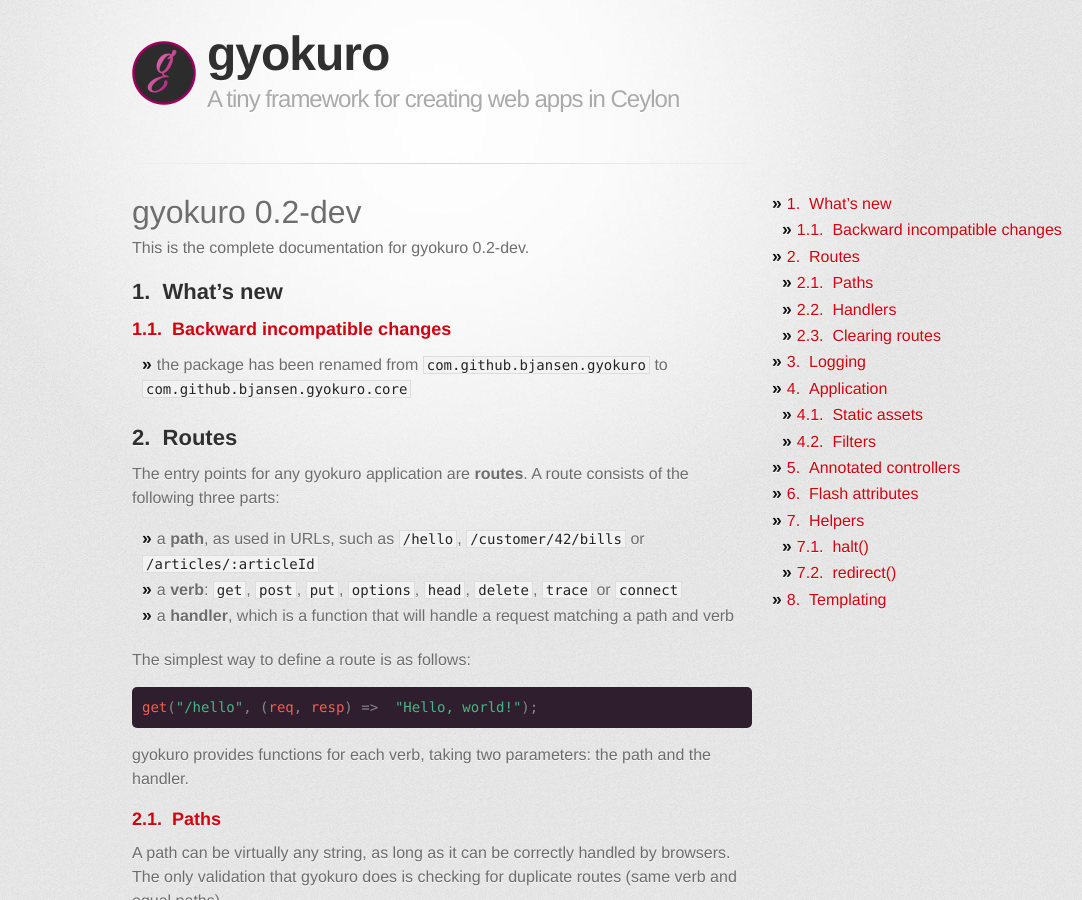
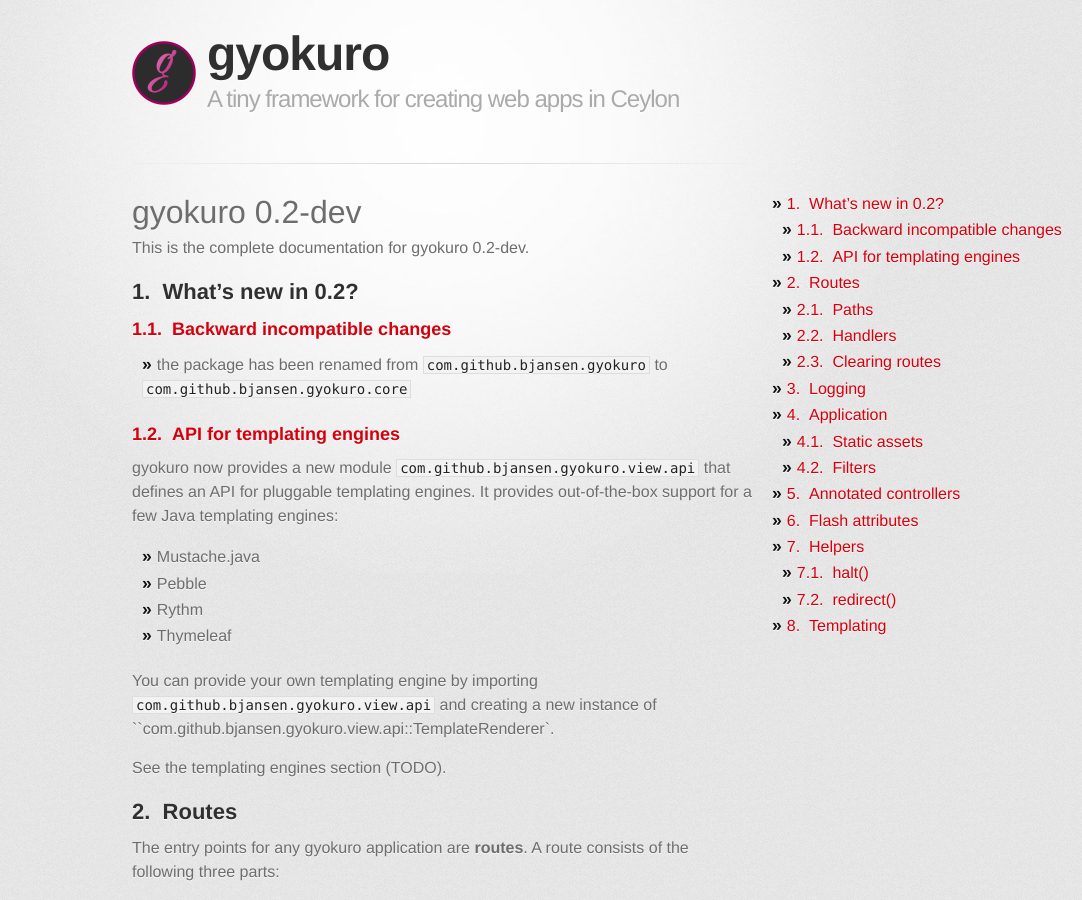
Before and after one commit to bjansen/gyokuro, a Jekyll site: the page built from doc/0.2/index.md, in a window 1280 px wide and 900 px high. Shown: the whole window, without its empty margins (198-1280 px from the left). Built offline with Jekyll 4.4.1, drawn with Linux system fonts in a browser that asks for light colours; some web fonts are replaced.

Commit message:
Doc for templating API

```diff
--- a/doc/0.2/index.md
+++ b/doc/0.2/index.md
@@ -10,11 +10,26 @@
 * TOC
 {:toc}
 
-## What's new
+## What's new in 0.2?
 
 ### Backward incompatible changes
 
 * the package has been renamed from `com.github.bjansen.gyokuro` to `com.github.bjansen.gyokuro.core`
+
+### API for templating engines
+
+gyokuro now provides a new module `com.github.bjansen.gyokuro.view.api` that defines an API
+for pluggable templating engines. It provides out-of-the-box support for a few Java templating engines:
+
+* Mustache.java
+* Pebble
+* Rythm
+* Thymeleaf
+
+You can provide your own templating engine by importing `com.github.bjansen.gyokuro.view.api` and
+creating a new instance of ``com.github.bjansen.gyokuro.view.api::TemplateRenderer`.
+
+See the templating engines section (TODO).
 
 ## Routes
 
```
